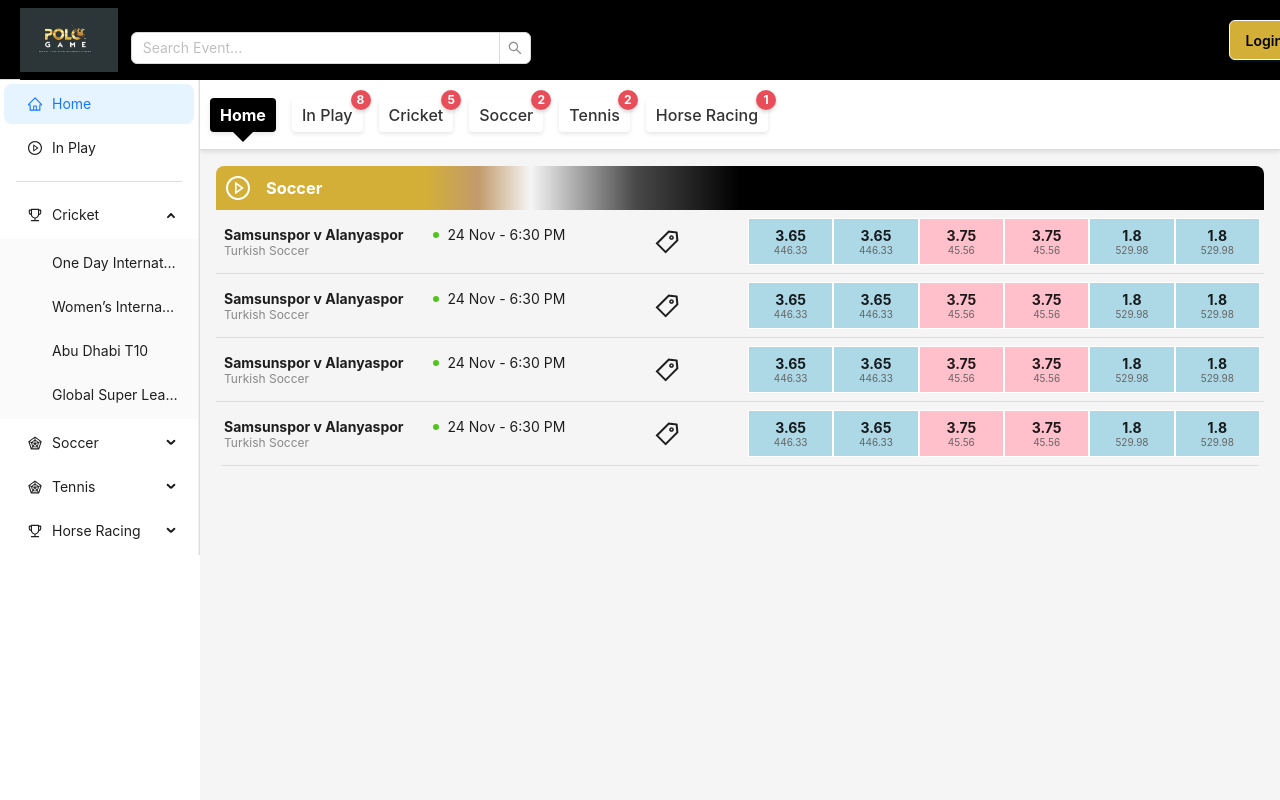
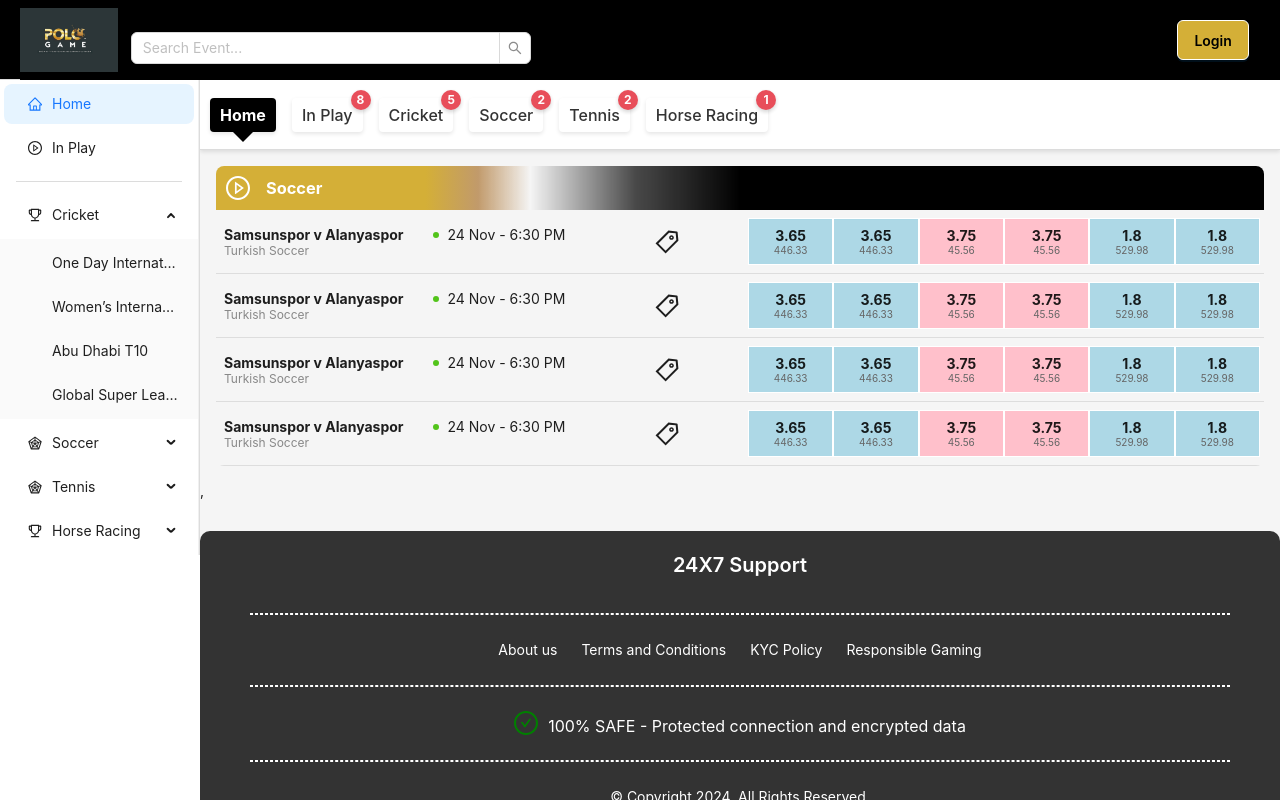
Before and after one commit to harshsingh-byteIQ/polo-games, a React (Vite) app: page /soccer in a window 1280 px wide. Built offline with nearby package versions, Linux system fonts and the light colour scheme.

Commit message:
Global Footer Section

```diff
--- /dev/null
+++ b/src/Components/Footer/index.tsx
@@ -0,0 +1,96 @@
+import { Row, Col, Divider, Typography, Space } from "antd";
+import { CheckCircleOutlined } from "@ant-design/icons";
+import styles from "./newFooter.module.scss";
+
+const Footer = () => {
+  return (
+    <div className={styles.footerWrapper}>
+      {/* Title Section */}
+      <Row justify="center" style={{ marginBottom: "20px" }}>
+        <Typography.Title level={4} style={{ color: "#fff" }}>
+          24X7 Support
+        </Typography.Title>
+      </Row>
+
+      <Divider variant="dashed" className={styles.dashedStyle} />
+
+      {/* Links Section */}
+      <Row justify="center" style={{ marginBottom: "20px" }}>
+        <Col xs={24} sm={24} md={16} lg={12}>
+          <Space
+            size="large"
+            style={{
+              display: "flex",
+              justifyContent: "center",
+              flexWrap: "wrap",
+            }}
+          >
+            <Typography.Link
+              style={{
+                color: "#fff",
+                whiteSpace: "nowrap",
+                textAlign: "center",
+              }}
+              href="#"
+            >
+              About us
+            </Typography.Link>
+            <Typography.Link
+              style={{
+                color: "#fff",
+                whiteSpace: "nowrap",
+                textAlign: "center",
+              }}
+              href="#"
+            >
+              Terms and Conditions
+            </Typography.Link>
+            <Typography.Link
+              style={{
+                color: "#fff",
+                whiteSpace: "nowrap",
+                textAlign: "center",
+              }}
+              href="#"
+            >
+              KYC Policy
+            </Typography.Link>
+            <Typography.Link
+              style={{
+                color: "#fff",
+                whiteSpace: "nowrap",
+                textAlign: "center",
+              }}
+              href="#"
+            >
+              Responsible Gaming
+            </Typography.Link>
+          </Space>
+        </Col>
+      </Row>
+
+      <Divider variant="dashed" className={styles.dashedStyle} />
+
+      {/* Safety Section */}
+      <Row justify="center" align="middle" style={{ marginBottom: "20px" }}>
+        <Col span={24} style={{ textAlign: "center" }}>
+          <CheckCircleOutlined style={{ color: "green", fontSize: "24px" }} />
+          <span style={{ marginLeft: "10px", fontSize: "16px" }}>
+            100% SAFE - Protected connection and encrypted data
+          </span>
+        </Col>
+      </Row>
+
+      <Divider variant="dashed" className={styles.dashedStyle} />
+
+      {/* Copyright Section */}
+      <Row justify="center">
+        <Typography.Text style={{ color: "#fff" }}>
+          © Copyright 2024. All Rights Reserved.
+        </Typography.Text>
+      </Row>
+    </div>
+  );
+};
+
+export default Footer;
--- /dev/null
+++ b/src/Components/Footer/newFooter.module.scss
@@ -0,0 +1,13 @@
+.footerWrapper{
+    background-color: #333;
+    color: #fff;
+    padding: 20px 50px;
+    margin-top: 4vh;
+    border-radius: 10px 10px 0px 0px;
+}
+
+.dashedStyle{
+    border-color: white;
+    border-width: 1.5px;
+    border-style: dashed;
+}
--- a/src/Components/Header/header.module.scss
+++ b/src/Components/Header/header.module.scss
@@ -1,15 +1,15 @@
 .header {
-    height: 10vh; // Fixed height
-    width: 100%; // Full width
+    height: 10vh;
+    width: 100%;
     display: flex;
-    align-items: center; // Vertically align items
-    justify-content: space-between; // Ensure items stay in one row
-    padding: 0 0; // Add horizontal padding
-    background-color: black; // Background color
-    position: fixed; // Fixed at the top
+    align-items: center;
+    justify-content: space-between;
+    padding: 0 0;
+    background-color: black;
+    position: fixed;
     top: 0;
     z-index: 1000;
-    overflow: hidden; // Prevent overflow
+    overflow: hidden;
   }
 
   .logoContainer {
@@ -31,8 +31,8 @@
   }
 
   .search {
-    width: 100%; // Let it adapt to container
-    max-width: 400px; // Prevent excessive width
+    width: 100%;
+    max-width: 400px;
   }
 
   .buttonContainer {
@@ -40,51 +40,62 @@
     align-items: center;
     justify-content: center;
     height: 100%;
+    margin-right: 4vw;
   }
 
   .button {
     background-color: #d4af37;
     color: black;
     font-weight: 600;
-    height: 5vh; // Fixed button height
-    width: auto; // Allow flexible width
-    padding: 0 1rem; // Horizontal padding for responsive text
+    height: 5vh;
+    width: auto;
+    padding: 0 1rem;
     border: 1px solid white;
-    white-space: nowrap; // Prevent text from breaking
+    white-space: nowrap;
+  }
+  .button:hover{
+    background-color: #d4af37 !important;
   }
 
-  /* Media Queries */
+
   @media (max-width: 1024px) {
     .search {
       max-width: 300px; // Reduce search width
     }
 
     .button {
-      padding: 0 0.8rem; // Reduce padding for smaller screens
+      padding: 0 0.8rem;
     }
   }
 
   @media (max-width: 768px) {
     .search {
-      max-width: 200px; // Further reduce search bar width
+      max-width: 200px;
     }
 
     .button {
-      font-size: 12px; // Adjust text size for the button
+      font-size: 12px;
+      margin-right: 5vw;
+      height: 3vh;
+    }
+    .logo {
+      height: 50%;
+      width: auto;
+      object-fit: contain;
     }
   }
 
   @media (max-width: 480px) {
     .logo {
-      height: 60%; // Scale down the logo
+      height: 60%;
     }
 
     .search {
-      max-width: 150px; // Shrink search bar
+      max-width: 150px;
     }
 
     .button {
-      font-size: 10px; // Smaller font size for mobile
+      font-size: 10px;
       padding: 0 0.5rem;
     }
   }
--- a/src/Routes/Routes.tsx
+++ b/src/Routes/Routes.tsx
@@ -4,6 +4,7 @@ import SoccerSection from "../Components/Tabs/Soccer";
 import TennisSection from "../Components/Tabs/Tennis";
 import HorseRidding from "../Components/Tabs/HorseRidding";
 import InPlay from "../Components/Tabs/InPlay";
+import Footer from "../Components/Footer";
 
 interface RouteBase {
   path: string;
@@ -32,6 +33,7 @@ export const globalRoutes = [
         <SoccerSection></SoccerSection>
         <TennisSection></TennisSection>
         <HorseRidding></HorseRidding>
+        <Footer></Footer>
       </>
     ),
   },
@@ -44,6 +46,7 @@ export const globalRoutes = [
         <SoccerSection></SoccerSection>
         <TennisSection></TennisSection>
         <HorseRidding></HorseRidding>
+        <Footer></Footer>
       </>
     ),
   },
@@ -56,23 +59,39 @@ export const globalRoutes = [
         <SoccerSection></SoccerSection>
         <TennisSection></TennisSection>
         <HorseRidding></HorseRidding>
+        <Footer></Footer>
       </>
     ),
   },
   {
     path: "cricket",
-    element: <CricketSection></CricketSection>,
+    element: <>
+    <CricketSection></CricketSection>
+    <Footer></Footer>
+    </>
   },
   {
     path: "soccer",
-    element: <SoccerSection></SoccerSection>,
+    element:
+    <>
+    <SoccerSection></SoccerSection>,
+    <Footer></Footer>
+    </>
   },
   {
     path: "tennis",
-    element: <TennisSection></TennisSection>,
+    element:
+    <>
+      <TennisSection></TennisSection>,
+      <Footer></Footer>
+    </>
   },
   {
     path: "horse-racing",
-    element: <HorseRidding></HorseRidding>,
+    element:
+    <>
+    <HorseRidding></HorseRidding>
+    <Footer></Footer>
+    </>
   },
 ];
```
